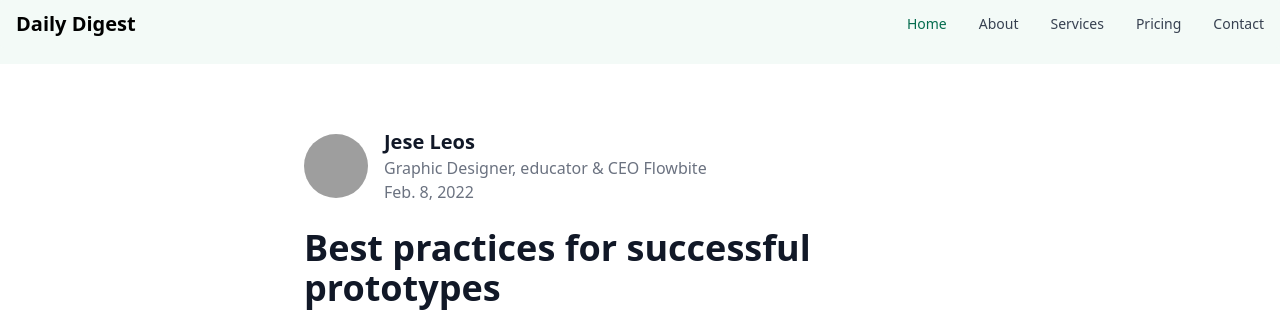
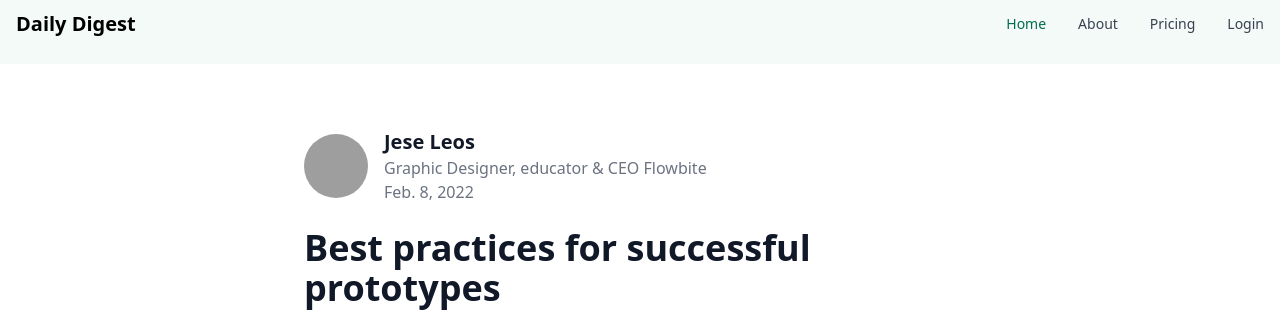
Before and after one commit to sphinx-austin/dj-blog-app, a Django app: page /blog/ in a window 1280 px wide. Shown: the top 314 px of the page. Run offline with Django 4.2, Linux system fonts and the light colour scheme; style sheets or scripts are compiled from the project's sources; some libraries are stand-ins or nearby versions; grey boxes are pictures that could not be loaded.

Commit message:
update nav items

```diff
--- a/templates/_base.html
+++ b/templates/_base.html
@@ -89,13 +89,13 @@
                 >About</a
               >
             </li>
-            <li>
+            <!-- <li>
               <a
                 href="#"
                 class="block py-2 pl-3 pr-4 text-gray-700 border-b border-gray-100 hover:bg-gray-50 md:hover:bg-transparent md:border-0 md:hover:text-green-700 md:p-0 dark:text-gray-400 md:dark:hover:text-white dark:hover:bg-gray-700 dark:hover:text-white md:dark:hover:bg-transparent dark:border-gray-700"
                 >Services</a
               >
-            </li>
+            </li> -->
             <li>
               <a
                 href="#"
@@ -107,7 +107,7 @@
               <a
                 href="#"
                 class="block py-2 pl-3 pr-4 text-gray-700 hover:bg-gray-50 md:hover:bg-transparent md:border-0 md:hover:text-green-700 md:p-0 dark:text-gray-400 md:dark:hover:text-white dark:hover:bg-gray-700 dark:hover:text-white md:dark:hover:bg-transparent"
-                >Contact</a
+                >Login</a
               >
             </li>
           </ul>
```
